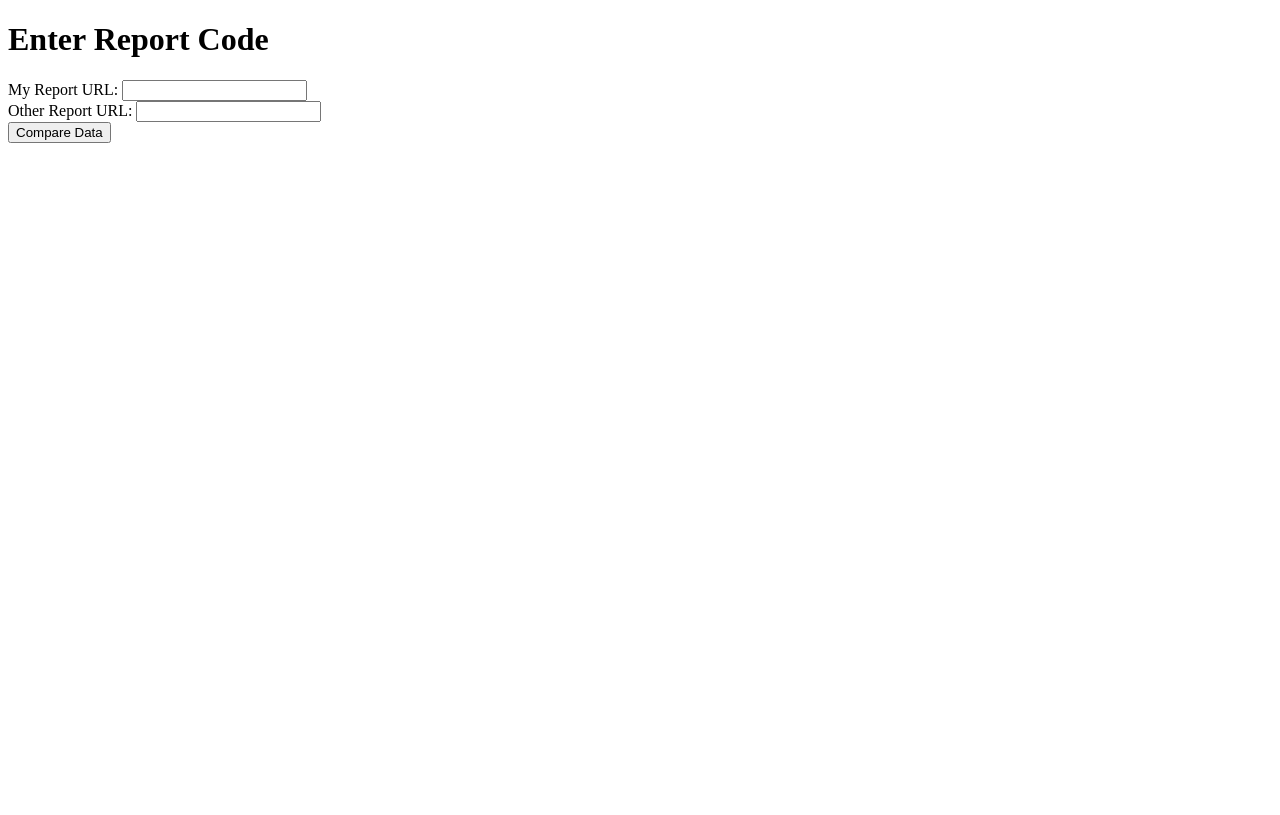
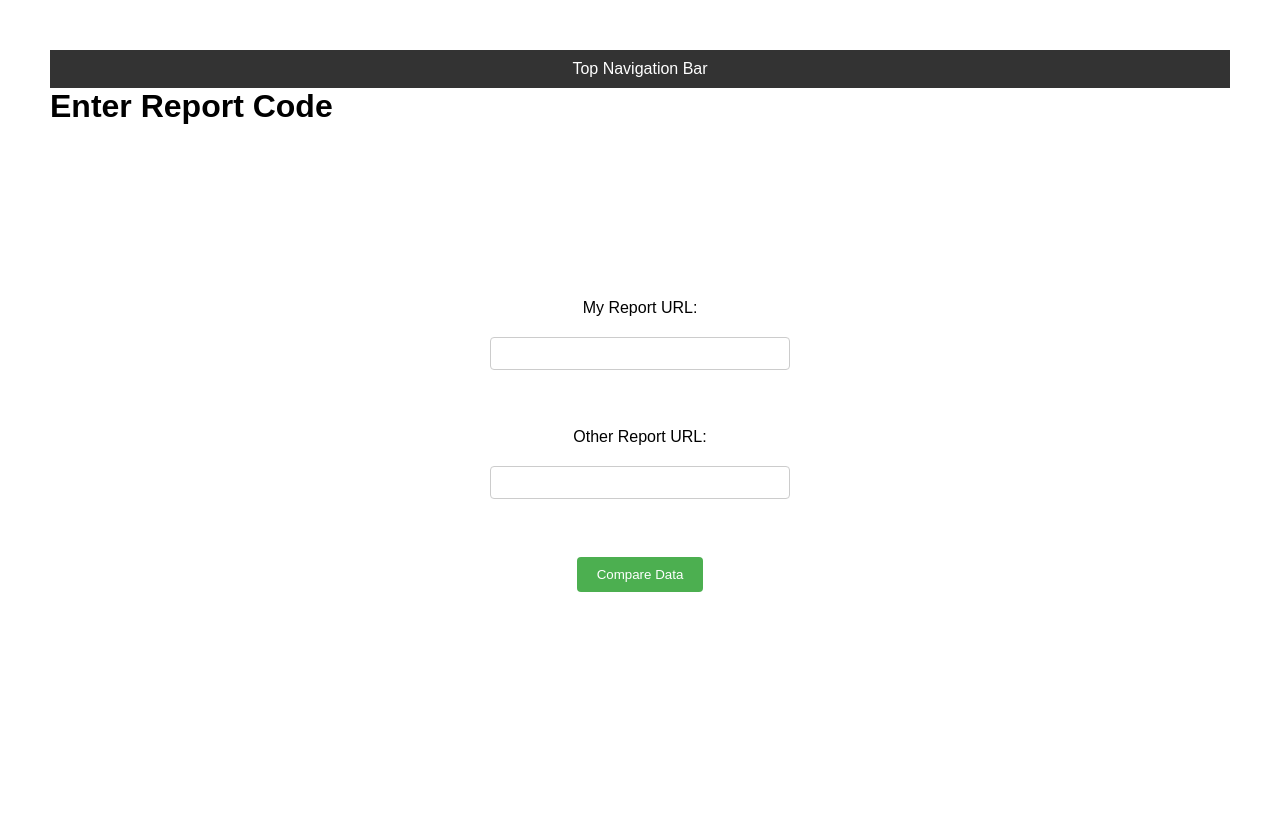
Before and after one commit to iamjames77/CompareWCL, a Flask app: page / in a window 1280 px wide. Before the commit the page ends 143 px from the top, so only its background shows below. Run offline with Flask 3, Linux system fonts and the light colour scheme.

Commit message:
20240801

```diff
--- a/static/styles.css
+++ b/static/styles.css
@@ -1,4 +1,61 @@
+/* Basic reset */
+* {
+    margin: 0;
+    padding: 0;
+    box-sizing: border-box;
+}
 body {
     padding: 50px 50px;
     margin: 0;
+    width: 100%;
+    height: 100%;
+    font-family: Arial, sans-serif;
 }
+
+
+/* Top navigation bar styling */
+nav {
+    width: 100%;
+    background-color: #333;
+    color: white;
+    text-align: center;
+    padding: 10px 0;
+}
+
+/* Form styling */
+form {
+    display: flex;
+    flex-direction: column;
+    align-items: center;
+    justify-content: center;
+    min-height: 80vh; /* Adjusts form height to take minimum 80% of the viewport height */
+    gap: 20px;
+}
+
+input[type="text"] {
+    width: 300px; /* Sets a fixed width for input fields */
+    padding: 8px;
+    border: 1px solid #ccc;
+    border-radius: 4px;
+}
+
+button {
+    padding: 10px 20px;
+    border: none;
+    border-radius: 4px;
+    background-color: #4CAF50;
+    color: white;
+    cursor: pointer;
+    transition: background-color 0.3s;
+}
+
+button:hover {
+    background-color: #45a049;
+}
+
+/* Responsive adjustments */
+@media (max-width: 600px) {
+    input[type="text"] {
+        width: 80%;
+    }
+}
--- a/templates/index.html
+++ b/templates/index.html
@@ -2,11 +2,14 @@
 <html lang="en">
 <head>
     <meta charset="UTF-8">
-    <title>Warcraft Logs Data Compare</title>
+    <title>Compare Warcraft Log</title>
+    <link rel="stylesheet" href="{{ url_for('static', filename='styles.css') }}">
 </head>
 <body>
+    <nav>Top Navigation Bar</nav>
     <h1>Enter Report Code</h1>
     <form action="/compare_data" method="post">
+
         <label for="MyURL">My Report URL:</label>
         <input type="text" id="MyURL" name="MyURL" required>
         <br>
```
Also changed, not shown: 1 other file.
